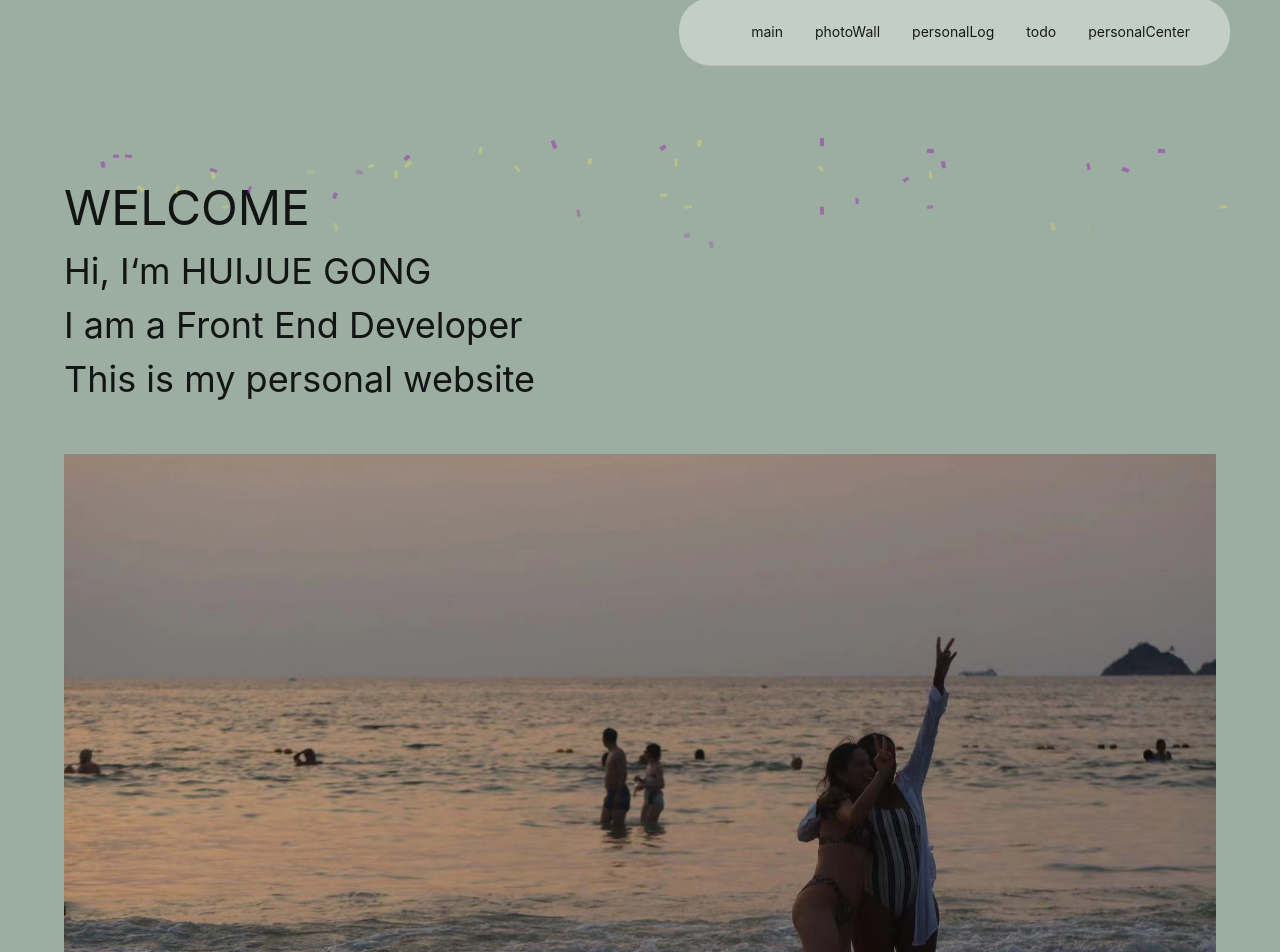
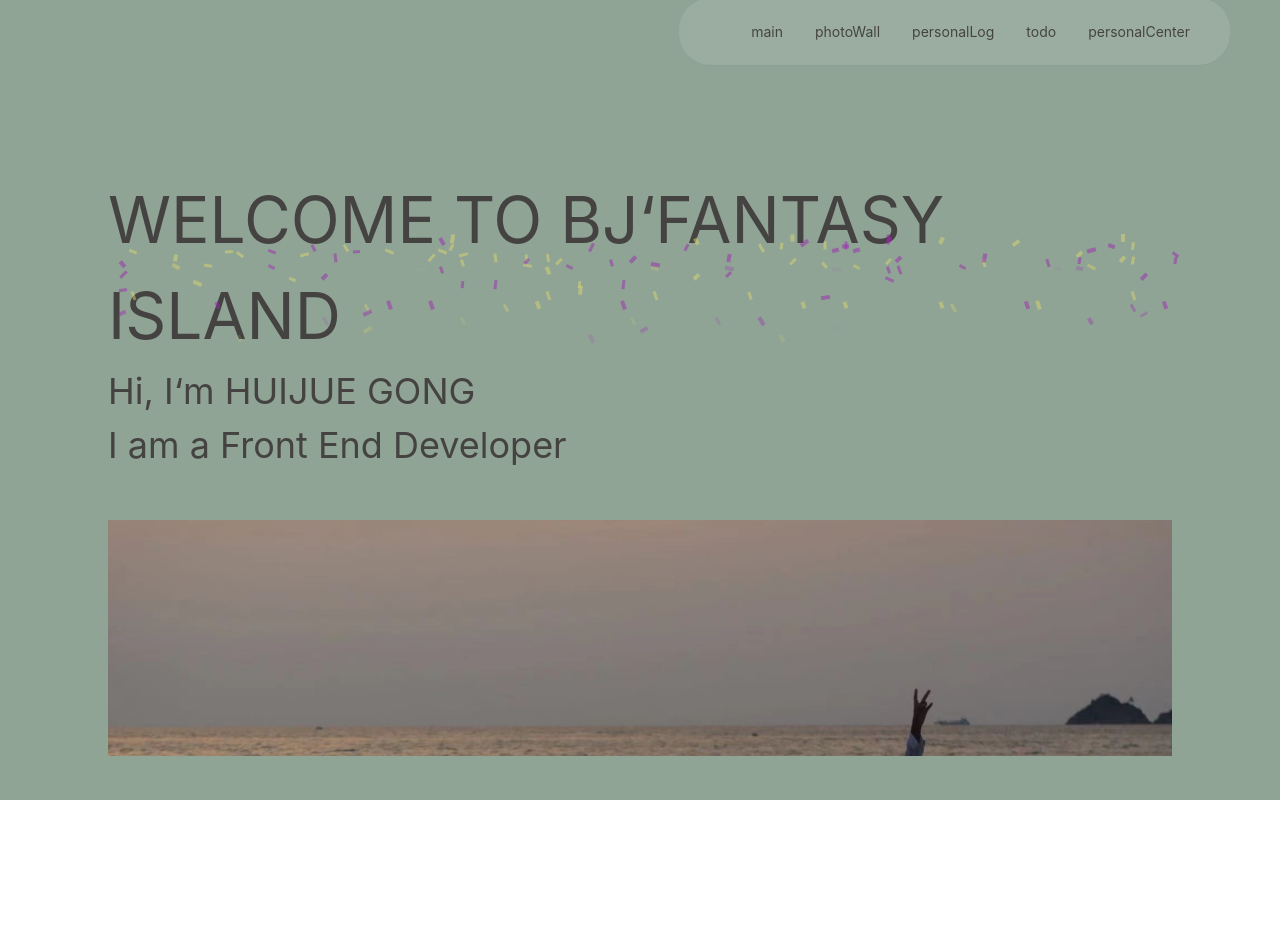
Before and after one commit to gwifloria/bj-fantasy-island, a React (Vite) app: page / in a window 1280 px wide. Shown: the top 952 px of the page. After the commit the page ends 800 px from the top, so only its background shows below. Built offline with nearby package versions, Linux system fonts and the light colour scheme.

Commit message:
style: 首页样式调整

```diff
--- a/src/App.scss
+++ b/src/App.scss
@@ -2,15 +2,14 @@
   text-align: center;
   flex:1;
   width: 100%;
-  background-color: rgba(205, 216, 204, 0.4);
+  background: rgb(156, 173, 161);
 }
 body{
-  background-color: rgba(205, 216, 204, 0.4);
-
+  background: rgb(156, 173, 161);
 }
 .layout{
   width: 100%;
-  height: 100%;
+  height: 100vh;
   overflow: hidden;
   position: relative;
   padding-bottom:108px;
@@ -23,6 +22,7 @@ body{
 
   }
   .content {
+    overflow: auto;
     z-index: 1;
     top:64px;
     position: relative;
--- a/src/App.tsx
+++ b/src/App.tsx
@@ -12,7 +12,7 @@ const MainLayout = () => {
   const { token: customTheme } = useToken();
 
   return <Layout className="layout">
-    <Header className='header' style={{ backgroundColor: customTheme.colorPrimary, display: 'flex', alignItems: 'center', justifyContent: 'flex-end' }}>
+    <Header className='header' style={{ backgroundColor: customTheme.colorBgLayout, display: 'flex', alignItems: 'center', justifyContent: 'flex-end' }}>
       <NavigationBar></NavigationBar>
     </Header>
     <Content className='content'>
--- a/src/components/NavigationBar/index.scss
+++ b/src/components/NavigationBar/index.scss
@@ -1,5 +1,5 @@
 .navigation-bar__container{
   border-radius: 32px;
   padding:2px 24px;
-  background: rgba(255,255,255,0.4);
+  background: rgba(255,255,255,0.1);
 }
--- a/src/components/PersonalIntroduction/index.scss
+++ b/src/components/PersonalIntroduction/index.scss
@@ -1,13 +1,14 @@
 
-  .personal-introduction__wrapper{
-   padding-top:108px;
+  .personal-introduction__container{
    text-align: left;
    font-size:48px;
-   padding-left:64px;
+   padding:108px;
+   padding-bottom: 0;
    .text {padding:40px 0}
    .container {
       position: relative;
       .confetti {
+         font-size: 64px;
          >.particle {
             opacity:0;
             position: absolute;
--- a/src/components/PersonalIntroduction/index.tsx
+++ b/src/components/PersonalIntroduction/index.tsx
@@ -20,22 +20,21 @@ export const PersonalIntroduction = () => {
 
   const renderChildren = useMemo(() => {
     if (!width) { return <></> }
-    const count = Math.floor(width / 50 * 10)
+    const count = Math.floor(width / 50 * 8)
     const numArray = new Array(count).fill(0)
-    return numArray.map((_i, index) => <span key={index} className={`particle c${rnd(1, 2)}`} style={{ top: `${rnd(10, 50)} %`, left: `${rnd(0, 100)}%`, width: `${rnd(6, 8)}px`, height: `${rnd(3, 4)}px`, animationDelay: `${(rnd(0, 30) / 10)}s` }}  ></span>)
+    return numArray.map((_i, index) => <span key={index} className={`particle c${rnd(1, 2)}`} style={{ top: `${rnd(10, 50)} %`, left: `${rnd(0, 100)}%`, width: `${rnd(7, 9)}px`, height: `${rnd(3, 4)}px`, animationDelay: `${(rnd(0, 30) / 10)}s` }}  ></span>)
   }, [width])
 
 
-  return (<div className="personal-introduction__wrapper">
+  return (<div className="personal-introduction__container">
     <div className="container">
-      <span ref={domRef} className="text confetti">WELCOME
+      <span ref={domRef} className="text confetti">WELCOME TO BJ&lsquo;FANTASY ISLAND
         {renderChildren}
       </span>
     </div>
     <div className='brief-intro'>
       <span>Hi, I&lsquo;m HUIJUE GONG</span>
       <span>I am a Front End Developer</span>
-      <span>This is my personal website</span>
     </div>
   </div>)
 }
--- a/src/constants/theme.ts
+++ b/src/constants/theme.ts
@@ -1,8 +1,11 @@
 import { ThemeConfig } from "antd";
 
-export const themeConfig:ThemeConfig["token"] = {
-    colorPrimary: "#9cada1",
-    colorInfo: "#9cada1",
-    colorSuccess: "#a0cca0",
-    colorWarning: "#c9957a",
-    colorError: "#da7775"}
+export const themeConfig:ThemeConfig["token"] =   {
+  "colorPrimary": "#a7c7b0",
+  "colorInfo": "#9cbfa6",
+  "colorWarning": "#c9957a",
+  "colorError": "#af5554",
+  "colorSuccess": "#148426",
+  "colorBgBase": "#9cada1",
+  "colorTextBase": "#3a3636"
+}
--- a/src/pages/Main/index.scss
+++ b/src/pages/Main/index.scss
@@ -1,5 +1,5 @@
 .main-page--container{
   .carousel{
-    padding:48px 64px;
+    padding:48px 108px 0px 108px ;
   }
 }
--- a/src/pages/Main/index.tsx
+++ b/src/pages/Main/index.tsx
@@ -1,11 +1,9 @@
 import { PersonalIntroduction } from "@/components/PersonalIntroduction"
 import { PhotoCarousel } from "@/components/PhotoCarousel"
 import './index.scss'
-import { useThemeToken } from "@/hooks/useThemeToken"
 const Main = () => {
-  const { token } = useThemeToken()
   return (
-    <div style={{background:token.colorPrimary}} className="main-page--container">
+    <div className="main-page--container">
       {/* avatar */}
       <PersonalIntroduction></PersonalIntroduction>
       <div className="carousel">
```
